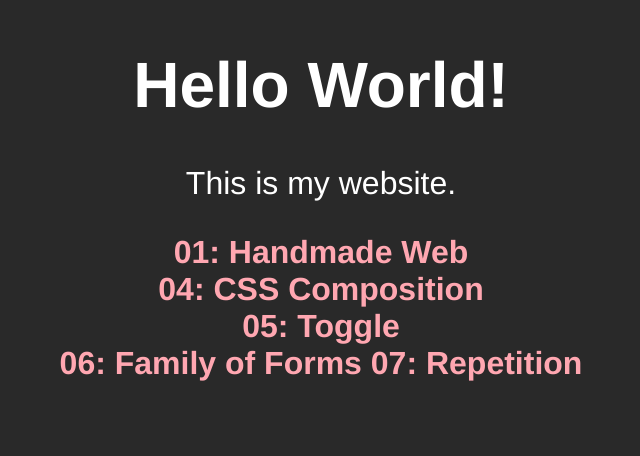
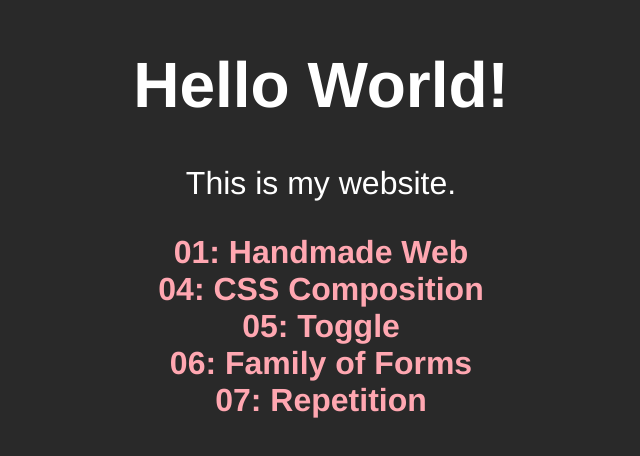
Before and after one commit to joshuatehrlich/joshuatehrlich.github.io, a plain HTML site: page index.html in a window 1280 px wide. Shown: the part 152-608 px from the top of the page, without its empty margins (319-959 px from the left). Drawn offline with Linux system fonts and the light colour scheme.

Commit message:
fix index

```diff
--- a/index.html
+++ b/index.html
@@ -11,7 +11,7 @@
 			<a href="01_handmadeweb/quote1.html">01: Handmade Web</a><br>
 			<a href="04_csscompositions/index.html">04: CSS Composition</a><br>
 			<a href="05_toggle/index.html">05: Toggle</a><br>
-			<a href="06_fof/index.html">06: Family of Forms</a>
+			<a href="06_fof/index.html">06: Family of Forms</a><br>
 			<a href="07_repetition/index.html">07: Repetition</a>
 		</p>
 
```
